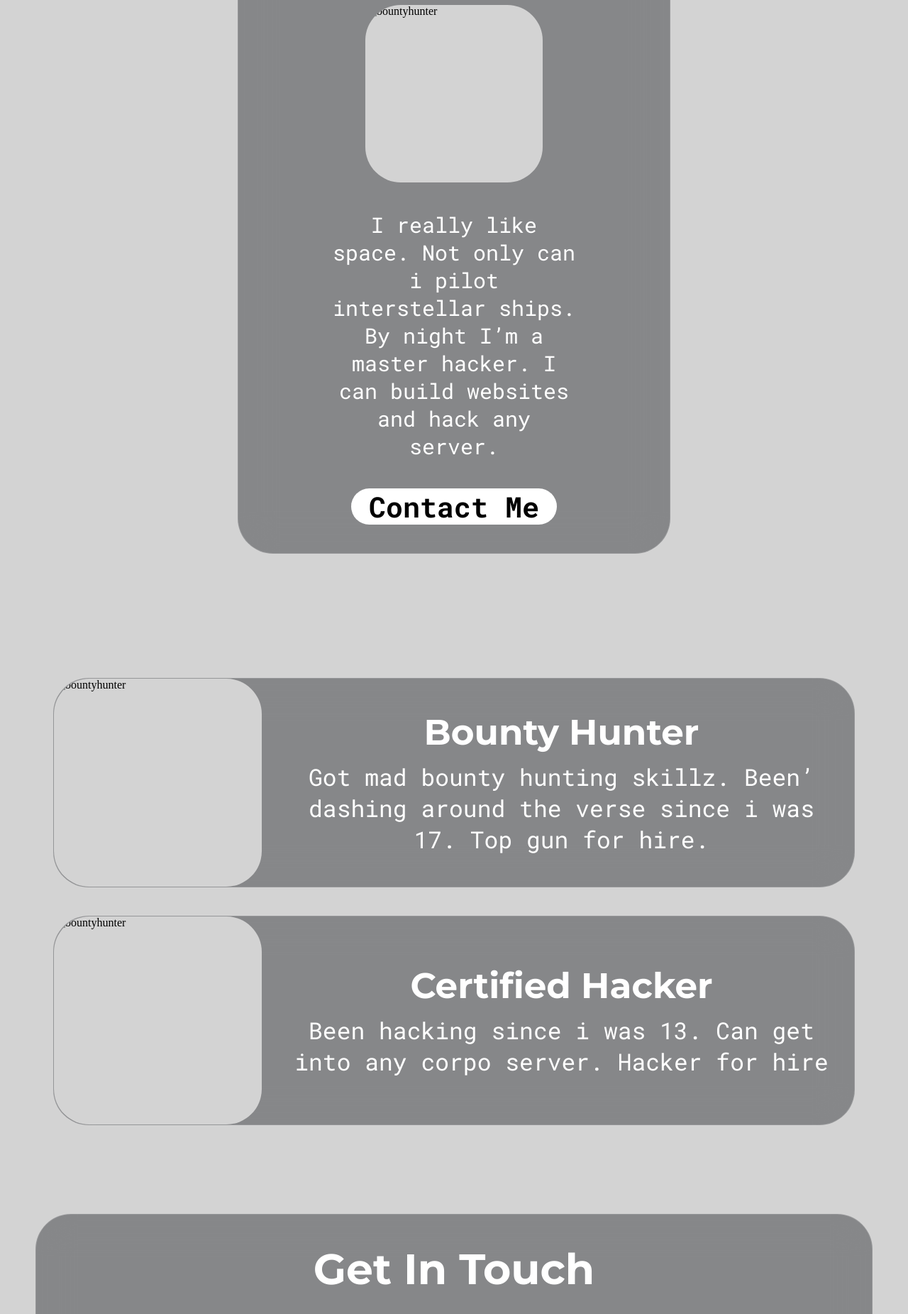
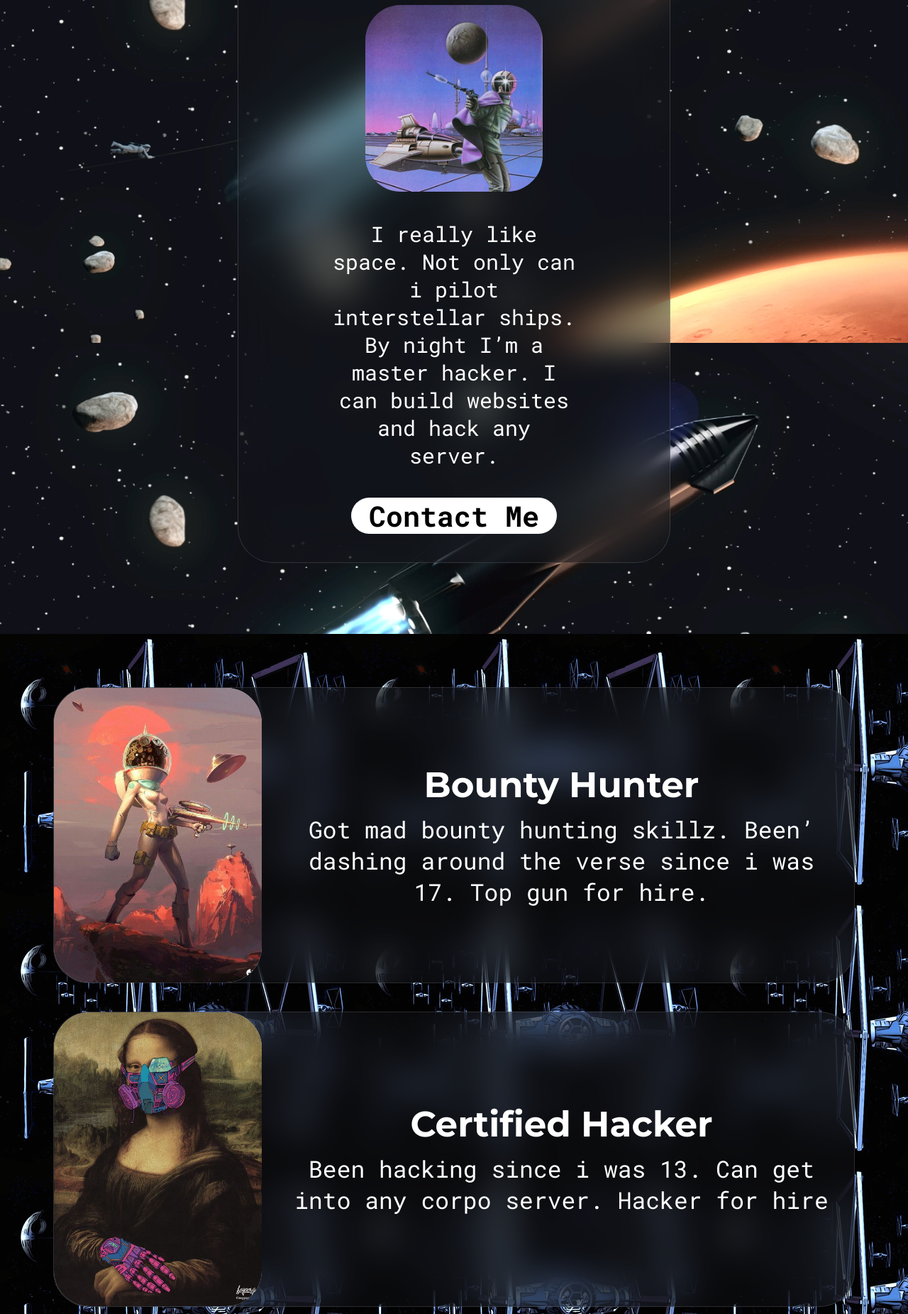
Before and after one commit to niksteel123/Spacer-website, a plain HTML site: page index.html in a window 1280 px wide. Shown: the part 245-2096 px from the top of the page at 71% size. Drawn offline with Linux system fonts and the light colour scheme; the site is published under a folder, as on GitHub Pages, so addresses that start at the root find nothing.

Commit message:
Add files via upload

```diff
--- a/index.html
+++ b/index.html
@@ -17,7 +17,7 @@
             <div class="content-1">
                 <h1 class="title-1">I'm A Spacer</h1>
                 <h3 class="title-1-sub">bounty hunter & hacker</h3>
-                <img class="title-1-img" src="/assets/images/spacer.jpeg" alt="bountyhunter">
+                <img class="title-1-img" src="./assets/images/spacer.jpeg" alt="bountyhunter">
                 <p class="text-1">I really like space. Not only can i pilot interstellar ships.
                 By night I’m a master hacker. I can build websites and hack any server.
                 </p>
@@ -28,7 +28,7 @@
 
         <div class="box-2">
             <div class="content-2">
-                <img class="title-2-img" src="/assets/images/bountyhunter.jpeg" alt="bountyhunter">
+                <img class="title-2-img" src="./assets/images/bountyhunter.jpeg" alt="bountyhunter">
                 <div class="text-box-2">
                     <h2 class="title-2">Bounty Hunter</h2>
                     <p class="text-2">Got mad bounty hunting skillz. Been’ dashing around the verse since i was 17. Top gun for hire.
@@ -36,7 +36,7 @@
                 </div>
             </div>
             <div class="content-2-1">
-                <img class="title-2-1-img" src="/assets/images/monalisa.jpeg" alt="bountyhunter">
+                <img class="title-2-1-img" src="./assets/images/monalisa.jpeg" alt="bountyhunter">
                 <div class="text-box-2-1">
                     <h2 class="title-2-1">Certified Hacker</h2>
                     <p class="text-2-1">Been hacking since i was 13. Can get into any corpo server. Hacker for hire
--- a/style.css
+++ b/style.css
@@ -16,8 +16,7 @@ body{
     align-items: center;
     align-self: stretch;
     padding: 100px 0px;
-    background: url(/assets/images/space.png), lightgray 50% / cover no-repeat;
-    object-fit: cover;
+    background: url(./assets/images/space.png), lightgray 50% / cover no-repeat;
 }
 
 .box-2{
@@ -27,7 +26,7 @@ body{
     align-items: center;
     gap: 40px;
     align-self: stretch;
-    background: url(/assets/images/tie.png), lightgray 50% / cover no-repeat;
+    background: url(./assets/images/tie.png), lightgray 50% / cover no-repeat;
 }
 
 .box-3{
@@ -37,7 +36,7 @@ body{
     align-items: center;
     gap: 10px;
     align-self: stretch;
-    background: url(/assets/images/cockpit.jpeg), lightgray 50% / cover no-repeat;
+    background: url(./assets/images/cockpit.jpeg), lightgray 50% / cover no-repeat;
 }
 
 .text-box-2{
```
